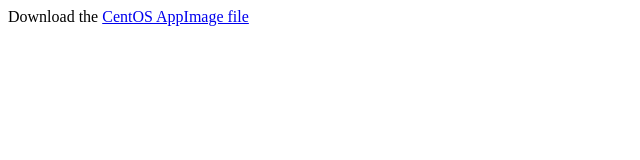
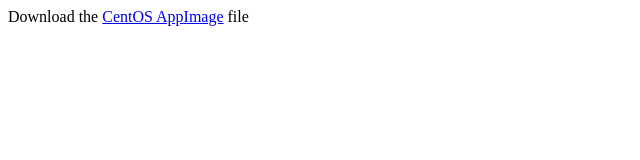
Before and after one commit to MidnightJava/vocab-builder-dist, a plain HTML site: page docs/index.html in a window 1280 px wide. Shown: the full height of the page, 0-640 px from the left. Drawn offline with Linux system fonts and the light colour scheme.

Commit message:
Fix anchor text

```diff
--- a/docs/index.html
+++ b/docs/index.html
@@ -1,3 +1,3 @@
 <html>
-	Download the <a href= "https://github.com/MidnightJava/vocab-builder-dist/raw/refs/heads/main/vocab-builder_0.1.0_centos_9_amd64.AppImage">CentOS AppImage file</a>
+	Download the <a href= "https://github.com/MidnightJava/vocab-builder-dist/raw/refs/heads/main/vocab-builder_0.1.0_centos_9_amd64.AppImage">CentOS AppImage</a> file
 </html>
```
